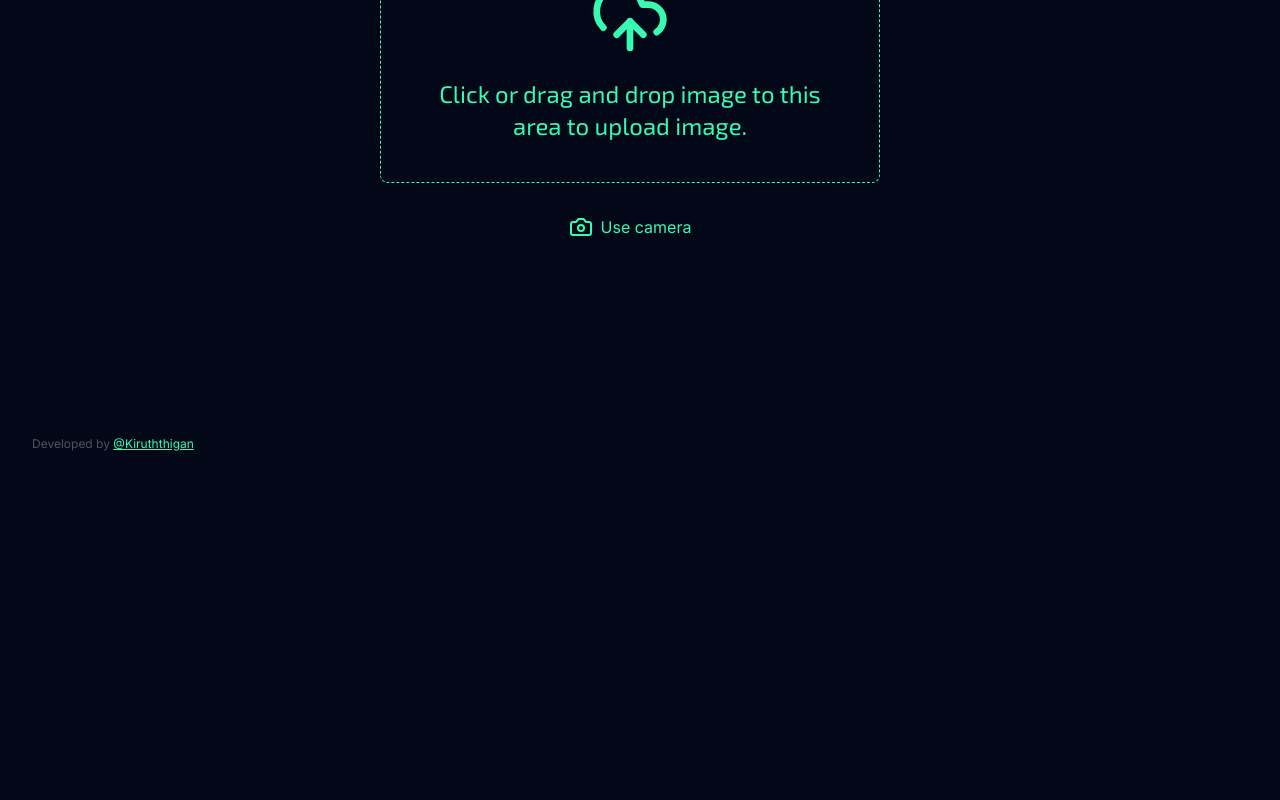
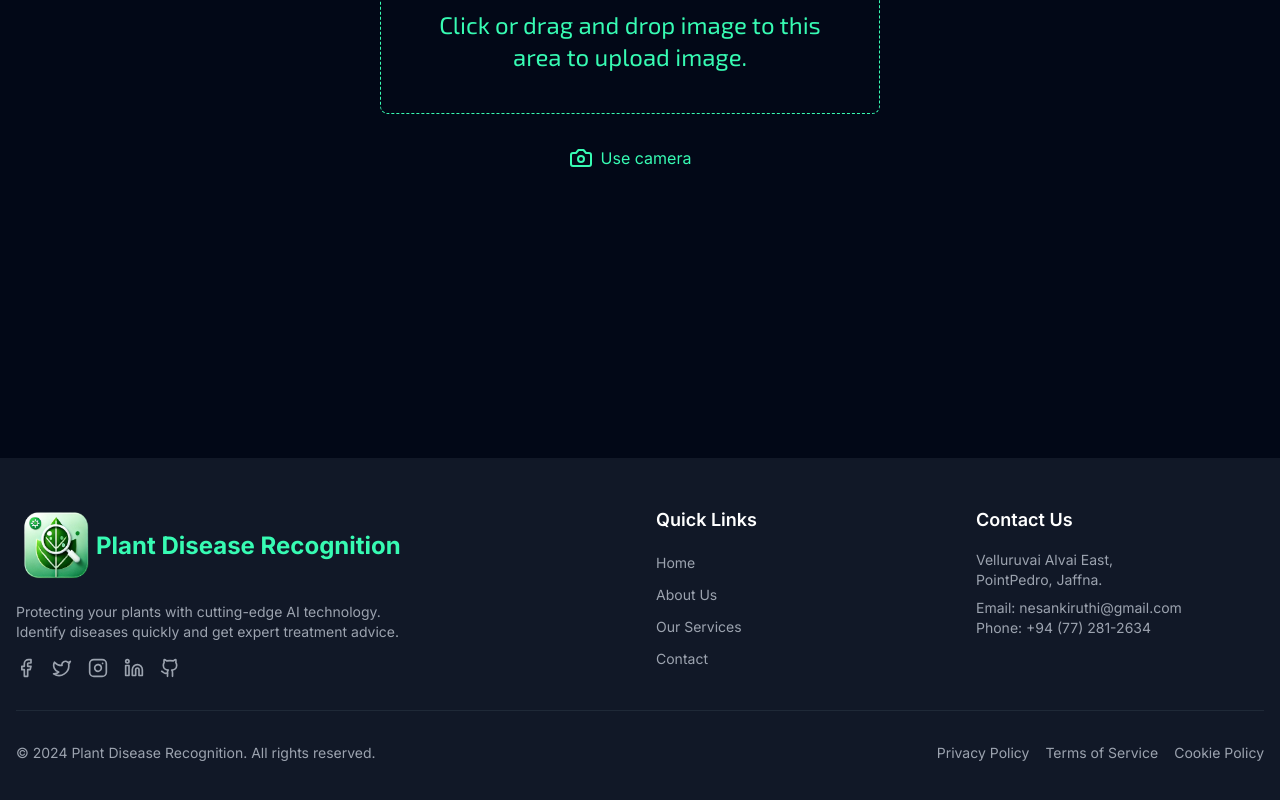
Before and after one commit to kiruththigan/plant-disease-recognition-frontend, a Next.js app: page /disease in a window 1280 px wide. Shown: the part 320-1120 px from the top of the page. Before the commit the page ends 800 px from the top, so only its background shows below. Built offline with nearby package versions, Linux system fonts and the light colour scheme; no server answers.

Commit message:
unsuppport file format error notification added and footer ui modified

```diff
--- a/app/layout.tsx
+++ b/app/layout.tsx
@@ -83,7 +83,7 @@ export default async function RootLayout({
           <NextIntlClientProvider messages={messages}>
             <div className="min-h-screen flex flex-col justify-between items-center relative">
               <Header />
-              <div className="container">
+              <div className="md:container">
                 {children}
                 <Toaster position="top-right" richColors />
               </div>
--- a/components/data-table/schema.ts
+++ b/components/data-table/schema.ts
@@ -1,7 +1,7 @@
 import { z } from "zod";
 
 const tableDataSchema = z.object({
-  id: z.string(),
+  id: z.number(),
   disease: z.string(),
   en: z.string(),
   ta: z.string(),
--- a/components/disease/FileUploader.tsx
+++ b/components/disease/FileUploader.tsx
@@ -5,6 +5,7 @@ import React, { useEffect, useState } from "react";
 import { useDropzone } from "react-dropzone";
 import { useImageStore } from "@/stores/image.store";
 import { useTranslations } from "next-intl";
+import { toast } from "sonner";
 
 const FileUploader: React.FC = () => {
   const t = useTranslations("FileUploader");
@@ -22,6 +23,11 @@ const FileUploader: React.FC = () => {
       "image/jpeg": [],
       "image/png": [],
       "image/webp": [],
+    },
+    onDropRejected(fileRejections, event) {
+      toast.error(fileRejections[0].errors[0].code, {
+        description: fileRejections[0].errors[0].message,
+      });
     },
   });
 
--- a/components/footer/Footer.tsx
+++ b/components/footer/Footer.tsx
@@ -1,24 +1,166 @@
 "use client";
 import Link from "next/link";
 import React from "react";
+import {
+  Sprout,
+  Facebook,
+  Twitter,
+  Instagram,
+  Linkedin,
+  Github,
+} from "lucide-react";
+import Image from "next/image";
+import logo from "/public/assets/logo.png";
 
 const Footer = () => {
+  const currentYear = new Date().getFullYear();
   return (
-    <div className={`container mb-7`}>
-      <div className="text-[12px] font-normal leading-4 relative">
-        <div className="text-[#52525B]">
-          Developed by{" "}
-          <Link
-            href="https://kiruththigan.com/"
-            target="_blank"
-            className="text-[#37FBB3] underline"
-          >
-            @Kiruththigan
-          </Link>
+    <div className={`w-full mt-40`}>
+      <footer className="bg-gray-900 text-white py-12 ">
+        <div className="container mx-auto px-4">
+          <div className="grid grid-cols-1 md:grid-cols-4 gap-8">
+            {/* Logo and Description */}
+            <div className="col-span-1 md:col-span-2">
+              <div className="flex items-center mb-4">
+                <Image
+                  src={logo}
+                  alt="logo"
+                  height={0}
+                  width={0}
+                  sizes="100vw"
+                  className="h-20 w-20"
+                />
+                <h3 className="text-2xl font-bold text-[#37fbb3]">
+                  Plant Disease Recognition
+                </h3>
+              </div>
+              <p className="text-sm text-gray-400 mb-4">
+                Protecting your plants with cutting-edge AI technology.
+                <br className="hidden md:flex" /> Identify diseases quickly and
+                get expert treatment advice.
+              </p>
+              <div className="flex space-x-4">
+                <SocialLink
+                  href="https://facebook.com/senthilnesan.kiruththigan/"
+                  icon={<Facebook size={20} />}
+                  label="Facebook"
+                />
+                <SocialLink
+                  href="https://twitter.com/kiruthi66"
+                  icon={<Twitter size={20} />}
+                  label="Twitter"
+                />
+                <SocialLink
+                  href="https://instagram.com/kiruththigan_/"
+                  icon={<Instagram size={20} />}
+                  label="Instagram"
+                />
+                <SocialLink
+                  href="https://linkedin.com/in/kiruththigan"
+                  icon={<Linkedin size={20} />}
+                  label="LinkedIn"
+                />
+                <SocialLink
+                  href="https://github.com/kiruththigan"
+                  icon={<Github size={20} />}
+                  label="GitHub"
+                />
+              </div>
+            </div>
+
+            {/* Quick Links */}
+            <div>
+              <h4 className="text-lg font-semibold mb-4">Quick Links</h4>
+              <ul className="space-y-2">
+                <FooterLink href="/">Home</FooterLink>
+                <FooterLink href="#">About Us</FooterLink>
+                <FooterLink href="#">Our Services</FooterLink>
+                <FooterLink href="#">Contact</FooterLink>
+              </ul>
+            </div>
+
+            {/* Contact Info */}
+            <div>
+              <h4 className="text-lg font-semibold mb-4">Contact Us</h4>
+              <address className="not-italic text-sm text-gray-400">
+                <p>Velluruvai Alvai East,</p>
+                <p>PointPedro, Jaffna.</p>
+                <p className="mt-2">
+                  Email:{" "}
+                  <a
+                    href="mailto:nesankiruthi@gmail.com"
+                    className="hover:text-[#37fbb3] transition-colors"
+                  >
+                    nesankiruthi@gmail.com
+                  </a>
+                </p>
+                <p>
+                  Phone:{" "}
+                  <a
+                    href="tel:+11234567890"
+                    className="hover:text-[#37fbb3] transition-colors"
+                  >
+                    +94 (77) 281-2634
+                  </a>
+                </p>
+              </address>
+            </div>
+          </div>
+
+          <div className="mt-8 pt-8 border-t border-gray-800 flex flex-col sm:flex-row justify-between items-center">
+            <p className="text-sm text-gray-400">
+              &copy; {currentYear} Plant Disease Recognition. All rights
+              reserved.
+            </p>
+            <nav className="mt-4 sm:mt-0">
+              <ul className="flex space-x-4 text-sm">
+                <FooterLink href="#">Privacy Policy</FooterLink>
+                <FooterLink href="#">Terms of Service</FooterLink>
+                <FooterLink href="#">Cookie Policy</FooterLink>
+              </ul>
+            </nav>
+          </div>
         </div>
-      </div>
+      </footer>
     </div>
   );
 };
 
+const SocialLink = ({
+  href,
+  icon,
+  label,
+}: {
+  href: string;
+  icon: React.ReactNode;
+  label: string;
+}) => (
+  <a
+    href={href}
+    target="_blank"
+    rel="noopener noreferrer"
+    className="text-gray-400 hover:text-[#37fbb3] transition-colors"
+    aria-label={label}
+  >
+    {icon}
+  </a>
+);
+
+const FooterLink = ({
+  href,
+  children,
+}: {
+  href: string;
+  children: React.ReactNode;
+}) => (
+  <li>
+    <Link
+      href={href}
+      className="text-sm text-gray-400 hover:text-[#37fbb3] transition-colors"
+    >
+      {children}
+    </Link>
+  </li>
+);
+
 export default Footer;
--- a/components/header/header.tsx
+++ b/components/header/header.tsx
@@ -31,7 +31,7 @@ const Header: React.FC = () => {
             <div className="flex ml-4 space-x-4">{/* nav menu */}</div>
           </div>
 
-          <div className="flex items-center space-x-6">
+          <div className="flex items-center space-x-2">
             <LanguageSelect />
             {/* <ModeToggle /> */}
             {/* user profile */}
--- a/components/header/language-select.tsx
+++ b/components/header/language-select.tsx
@@ -31,7 +31,7 @@ const LanguageSelect: React.FC = () => {
     <div>
       <Select defaultValue={locale} onValueChange={onChange}>
         <SelectTrigger
-          className={`border-0 focus-visible:ring-transparent flex flex-row justify-center items-center gap-1 ${
+          className={`border-0 focus-visible:ring-transparent outline-none flex flex-row justify-center items-center gap-1 ${
             isPending && "pointer-events-none hidden"
           } `}
         >
```
